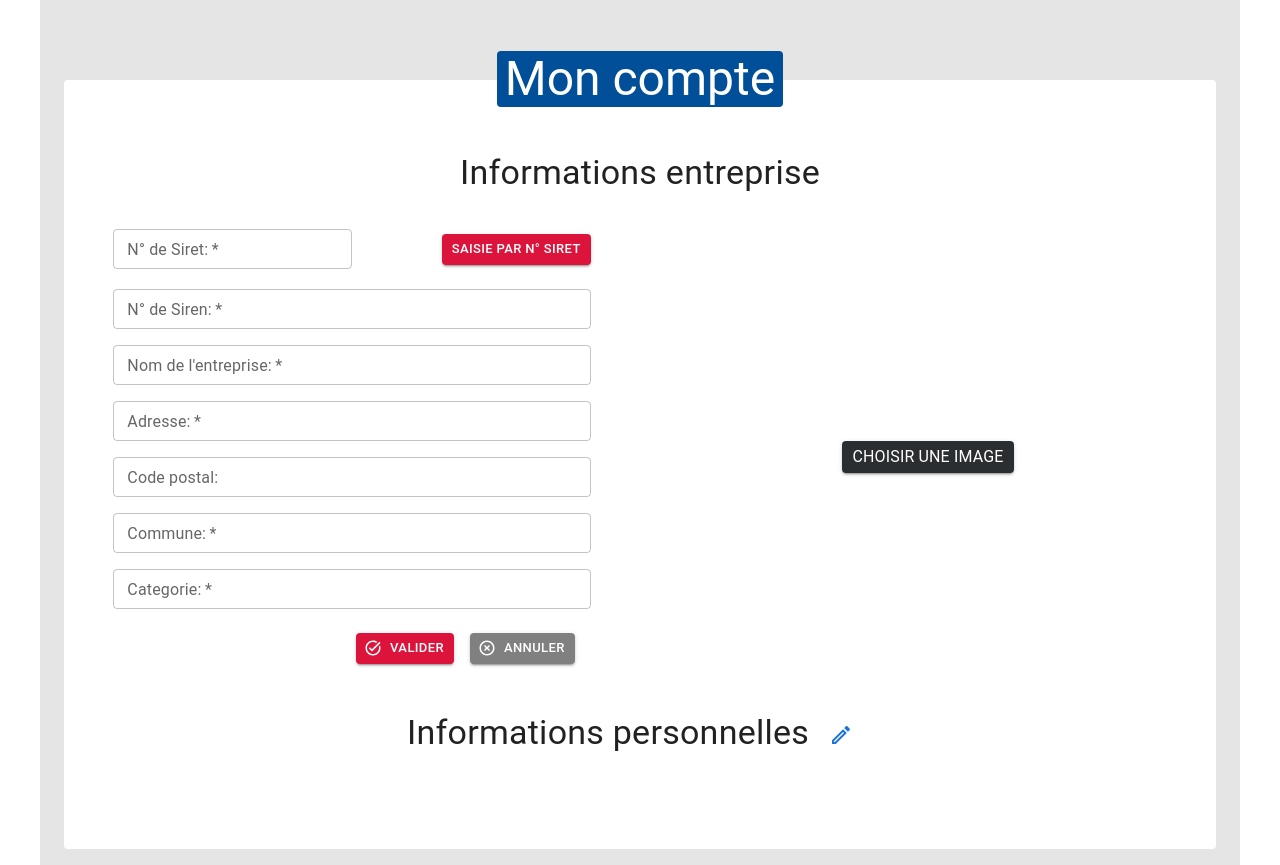
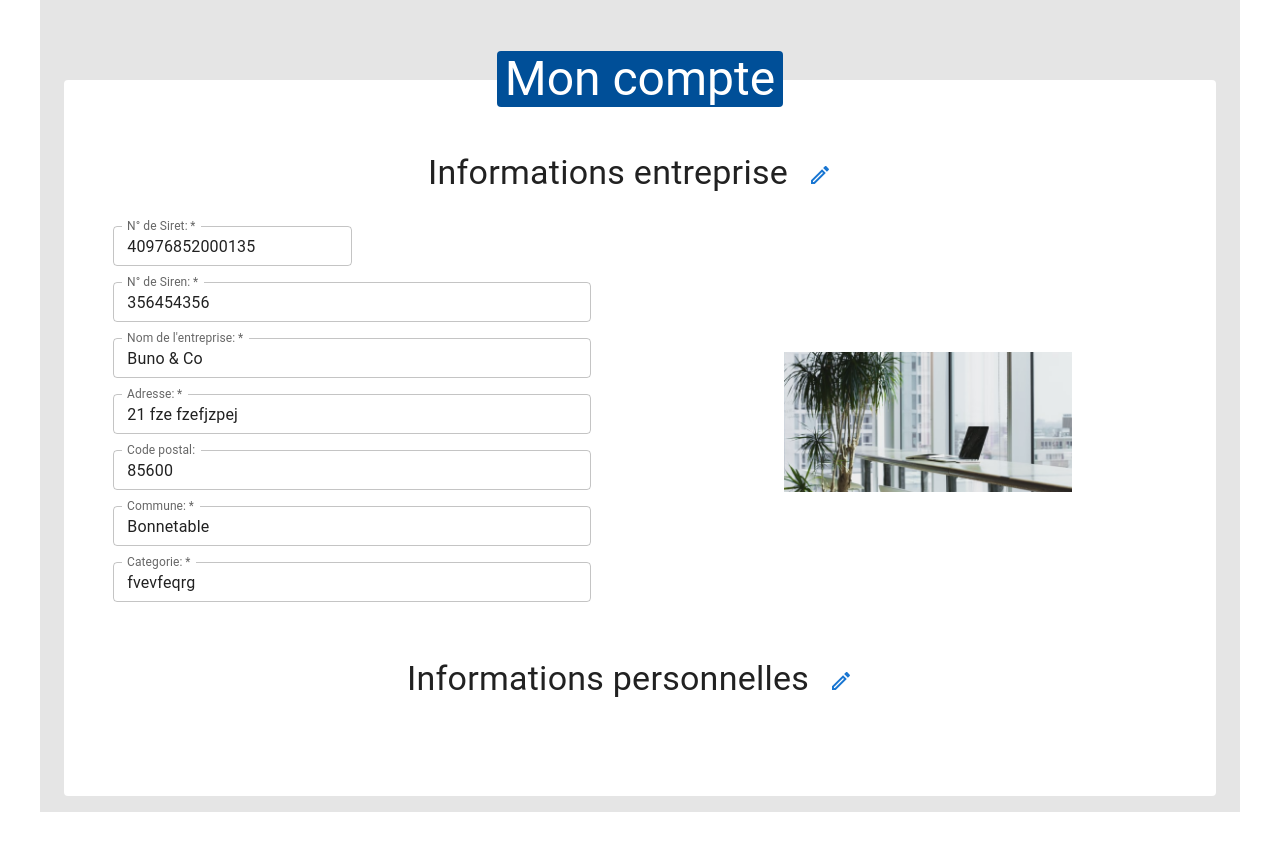
Before and after one commit to CDA-SKEW/Skew, a React (Create React App) app in the folder front/: page /#/Employer/profil in a window 1280 px wide. After the commit the page ends 812 px from the top, so only its background shows below. Built offline with nearby package versions, Linux system fonts and the light colour scheme.

Commit message:
edit: mise en plce du bouton edit dans page EmployerProfil et du props dans component FormProfilEmployer

```diff
--- a/front/src/components/employer/FormProfilEmployer.js
+++ b/front/src/components/employer/FormProfilEmployer.js
@@ -53,7 +53,7 @@ const NumberFormatCustom = React.forwardRef(function NumberFormatCustom(
         />
       )}
 
-{siren && (
+      {siren && (
         <NumberFormat
           {...other}
           getInputRef={ref}
@@ -94,7 +94,7 @@ const NumberFormatCustom = React.forwardRef(function NumberFormatCustom(
 // Fonction formulaire FormProfilEmployer
 export default function FormProfilEmployer(props) {
   //declaration des constantes passées par les props
-  const { dataProfilEmployer, dataApiSiret } = props;
+  const { dataProfilEmployer, dataApiSiret, profilEditabled } = props;
   const dispatch = useDispatch();
 
   // Declaration des constantes pour le formulaire
@@ -110,9 +110,8 @@ export default function FormProfilEmployer(props) {
   const [town, setTown] = useState("");
   const [category, setCategory] = useState("");
 
-  // useEffect pour donner les datas par défault au form qui est à l'écoute du state du store dataProfilEmployer
-  useEffect(() => {
-    // console.log("effect for useState form employer");
+  // fonction set des useState
+  const setUseState = () => {
     setAvatar(dataProfilEmployer.avatar);
     setSiret(dataProfilEmployer.siret);
     setSiren(dataProfilEmployer.siren);
@@ -121,6 +120,12 @@ export default function FormProfilEmployer(props) {
     setZipCode(dataProfilEmployer.zipCode);
     setTown(dataProfilEmployer.town);
     setCategory(dataProfilEmployer.category);
+  };
+
+  // useEffect pour donner les datas par défault au form qui est à l'écoute du state du store dataProfilEmployer
+  useEffect(() => {
+    // console.log("effect for useState form employer");
+    setUseState();
   }, [dataProfilEmployer]);
 
   // useEffect pour api Siret qui est à l'écoute du state du store dataApiSiret
@@ -146,13 +151,13 @@ export default function FormProfilEmployer(props) {
 
   // fonction get pour envoyer requete api pour saisie par n° de Siret
   const handleSendApiSiret = async (e) => {
-    console.log("Send Api Siret wait");
+    // console.log("Send Api Siret wait");
     //empeche le formunliare d'etre submiter
     // console.log("e", e)
     e.preventDefault();
 
     if (siret.length === 14) {
-      console.log("N° de siret", siret);
+      // console.log("N° de siret", siret);
       await dispatch(getApiSiret(siret));
     }
   };
@@ -206,15 +211,15 @@ export default function FormProfilEmployer(props) {
     if (!dataProfilEmployer.avatar) {
       setStateImgUpload("image obligatoire");
     } else setStateImgUpload("");
-    setAvatar(dataProfilEmployer.avatar);
-    setSiret(dataProfilEmployer.siret);
-    setSiren(dataProfilEmployer.siren);
-    setFactoryName(dataProfilEmployer.name);
-    setAddress(dataProfilEmployer.address);
-    setZipCode(dataProfilEmployer.zipCode);
-    setTown(dataProfilEmployer.town);
-    setCategory(dataProfilEmployer.category);
+    setUseState();
   };
+
+  const inputProps = {
+    readOnly: profilEditabled,
+    disabled: profilEditabled,
+  };
+  const displayButton = "none";
+  // const displayButton = ""
 
   return (
     <Box component="form" onSubmit={(e) => handleSendFormProfil(e)}>
@@ -255,7 +260,7 @@ export default function FormProfilEmployer(props) {
                   required
                   component="label"
                   size="small"
-                  sx={{ bgcolor: "#2B2E30" }}
+                  sx={{ bgcolor: "#2B2E30", display: displayButton }}
                 >
                   <Typography>Choisir une image</Typography>
                   <TextField
@@ -292,6 +297,7 @@ export default function FormProfilEmployer(props) {
             >
               <TextField
                 required
+                fullWidth
                 label="N° de Siret:"
                 variant="outlined"
                 size="small"
@@ -299,7 +305,7 @@ export default function FormProfilEmployer(props) {
                 id="siret"
                 value={siret || ""}
                 name="siret"
-                InputProps={{ inputComponent: NumberFormatCustom }}
+                InputProps={{ inputComponent: NumberFormatCustom, inputProps }}
                 onChange={(e) => {
                   setSiret(e.target.value);
                 }}
@@ -313,10 +319,10 @@ export default function FormProfilEmployer(props) {
                   color: "white",
                   ml: 2,
                   my: 1,
+                  display: displayButton,
                 }}
                 onClick={(e) => handleSendApiSiret(e)}
               >
-                {" "}
                 Saisie par N° SIRET
               </Button>
             </Grid>
@@ -329,7 +335,7 @@ export default function FormProfilEmployer(props) {
                 fullWidth
                 size="small"
                 name="siren"
-                InputProps={{ inputComponent: NumberFormatCustom }}
+                InputProps={{ inputComponent: NumberFormatCustom, inputProps }}
                 value={siren || ""}
                 onChange={(e) => setSiren(e.target.value)}
               />
@@ -343,6 +349,7 @@ export default function FormProfilEmployer(props) {
                 variant="outlined"
                 size="small"
                 value={name || ""}
+                InputProps={{ inputProps }}
                 inputProps={{ style: { textTransform: "uppercase" } }}
                 onChange={(e) => setFactoryName(e.target.value)}
               />
@@ -356,6 +363,7 @@ export default function FormProfilEmployer(props) {
                 variant="outlined"
                 size="small"
                 value={address || ""}
+                InputProps={{ inputProps }}
                 inputProps={{ style: { textTransform: "uppercase" } }}
                 onChange={(e) => setAddress(e.target.value)}
               />
@@ -370,7 +378,7 @@ export default function FormProfilEmployer(props) {
                 size="small"
                 name="zipCode"
                 value={zipCode || ""}
-                InputProps={{ inputComponent: NumberFormatCustom }}
+                InputProps={{ inputComponent: NumberFormatCustom, inputProps }}
                 onChange={(e) => setZipCode(e.target.value)}
               />
             </Grid>
@@ -383,6 +391,7 @@ export default function FormProfilEmployer(props) {
                 variant="outlined"
                 size="small"
                 value={town || ""}
+                InputProps={{ inputProps }}
                 inputProps={{ style: { textTransform: "uppercase" } }}
                 onChange={(e) => setTown(e.target.value)}
               />
@@ -396,7 +405,11 @@ export default function FormProfilEmployer(props) {
                 variant="outlined"
                 size="small"
                 value={category || ""}
-                inputProps={{ style: { textTransform: "uppercase" } }}
+                InputProps={{ inputProps }}
+                inputProps={{
+                  style: { textTransform: "uppercase" },
+                  inputProps,
+                }}
                 onChange={(e) => setCategory(e.target.value)}
               />
             </Grid>
@@ -413,7 +426,12 @@ export default function FormProfilEmployer(props) {
               <Button
                 variant="contained"
                 size="small"
-                sx={{ bgcolor: "#DC143C", color: "white", m: 1 }}
+                sx={{
+                  bgcolor: "#DC143C",
+                  color: "white",
+                  m: 1,
+                  display: displayButton,
+                }}
                 startIcon={<TaskAltIcon />}
                 type="submit"
               >
@@ -423,7 +441,12 @@ export default function FormProfilEmployer(props) {
               <Button
                 variant="contained"
                 size="small"
-                sx={{ bgcolor: "gray", color: "white", m: 1 }}
+                sx={{
+                  bgcolor: "gray",
+                  color: "white",
+                  m: 1,
+                  display: displayButton,
+                }}
                 startIcon={<HighlightOffIcon />}
                 onClick={(e) => cancelFormProfil()}
               >
--- a/front/src/pages/employer/EmployerProfil.js
+++ b/front/src/pages/employer/EmployerProfil.js
@@ -1,6 +1,6 @@
 import { Button, Container, CssBaseline, Typography } from "@mui/material";
 import { Box } from "@mui/system";
-import React, { useEffect } from "react";
+import React, { useEffect, useState } from "react";
 import { themeUser } from "configs/theme";
 import FormProfilEmployer from "components/employer/FormProfilEmployer";
 import CreateOutlinedIcon from "@mui/icons-material/CreateOutlined";
@@ -11,8 +11,8 @@ const EmployerProfil = () => {
   const dispatch = useDispatch();
 
   useEffect(() => {
-      // console.log("effect getDataProfilEmployerEmployer");
-      dispatch(getProfilEmployer());
+    // console.log("effect getDataProfilEmployerEmployer");
+    dispatch(getProfilEmployer());
   }, []);
 
   //dispatch(getProfilEmployer());
@@ -26,6 +26,8 @@ const EmployerProfil = () => {
   // console.log("store dataApiSiret",dataApiSiret)
 
   // const [editProfilPersonal, setEditProfilPersonal] = useState("none");
+
+  const [profilEditabled, setProfilEditabled] = useState(true);
 
   // const handleEditProfilPersonal = (e) => {
   //   // console.log("fct EditProfilPersonal");
@@ -80,17 +82,26 @@ const EmployerProfil = () => {
 
           <Typography sx={{ textAlign: "center", mb: 4 }} variant="h4">
             Informations entreprise
+            <Button
+              onClick={(e) => {
+                setProfilEditabled(!profilEditabled);
+                // setEditToggle(!editToggle);
+              }}
+            >
+              <CreateOutlinedIcon />
+            </Button>
           </Typography>
 
           <FormProfilEmployer
             dataProfilEmployer={dataProfilEmployer}
             dataApiSiret={dataApiSiret}
+            profilEditabled={profilEditabled}
           />
 
           <Typography sx={{ textAlign: "center", my: 4 }} variant="h4">
             Informations personnelles
             <Button
-            // onClick={(e) => handleEditProfilPersonal(e)}
+            // onClick={(e) => setProfilEditabled(false)}
             >
               <CreateOutlinedIcon />
             </Button>
--- a/front/src/store/actions/EmployerActions.js
+++ b/front/src/store/actions/EmployerActions.js
@@ -38,20 +38,20 @@ export const postFormProfilEmployer = (data) => {
 
 // get profil employer
 export const getProfilEmployer = () => {
-    // const data = {
-    //     user_id: 1,
-    //     name: "Buno & Co",
-    //     zipCode: "85600",
-    //     siren: "356454356",
-    //     siret: "40976852000135",
-    //     address: "21 fze fzefjzpej",
-    //     category: "fvevfeqrg",
-    //     town: "Bonnetable",
-    //     avatar: imageEmployer,
-    //   }
+    const data = {
+        user_id: 1,
+        name: "Buno & Co",
+        zipCode: "85600",
+        siren: "356454356",
+        siret: "40976852000135",
+        address: "21 fze fzefjzpej",
+        category: "fvevfeqrg",
+        town: "Bonnetable",
+        avatar: imageEmployer,
+      }
 
-      const data = {
-      }
+      // const data = {
+      // }
 
     return (dispatch) => {
       // console.log("GET_PROFIL_EMPLOYER action", data);
```
